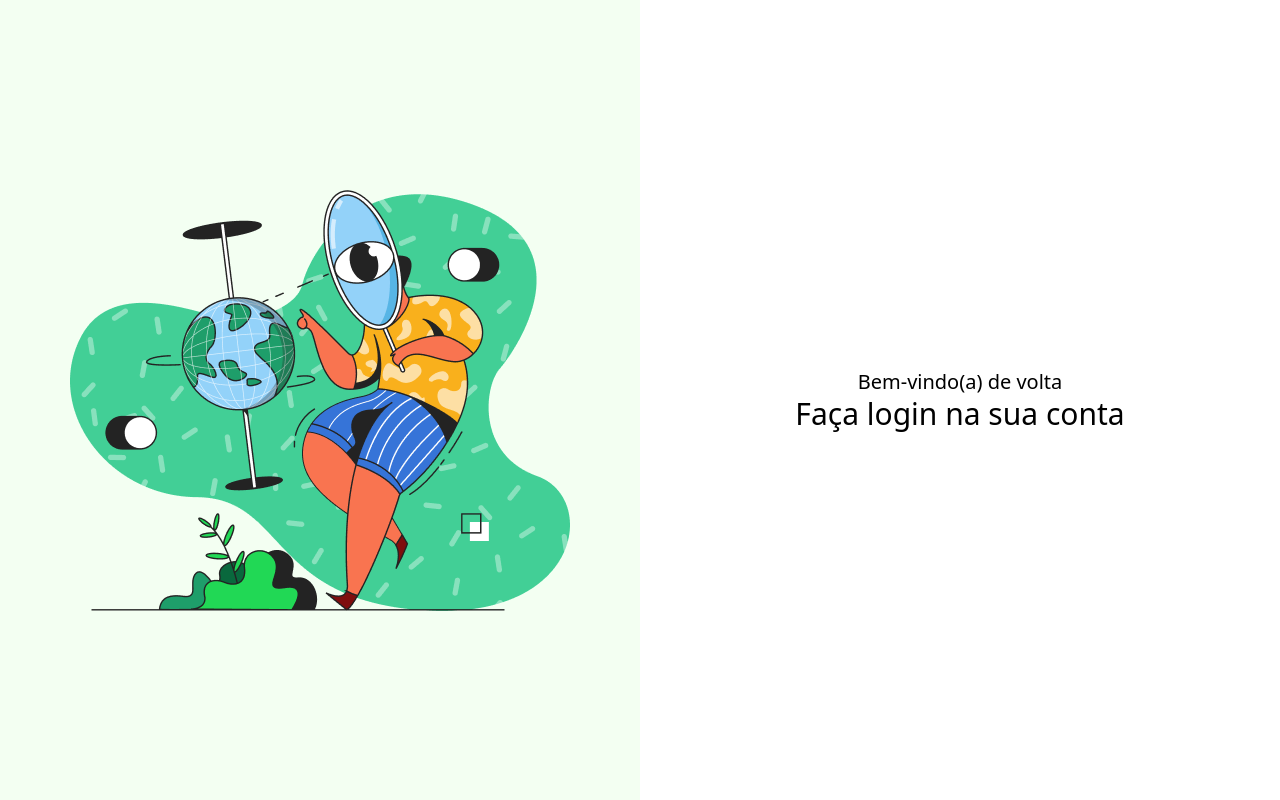
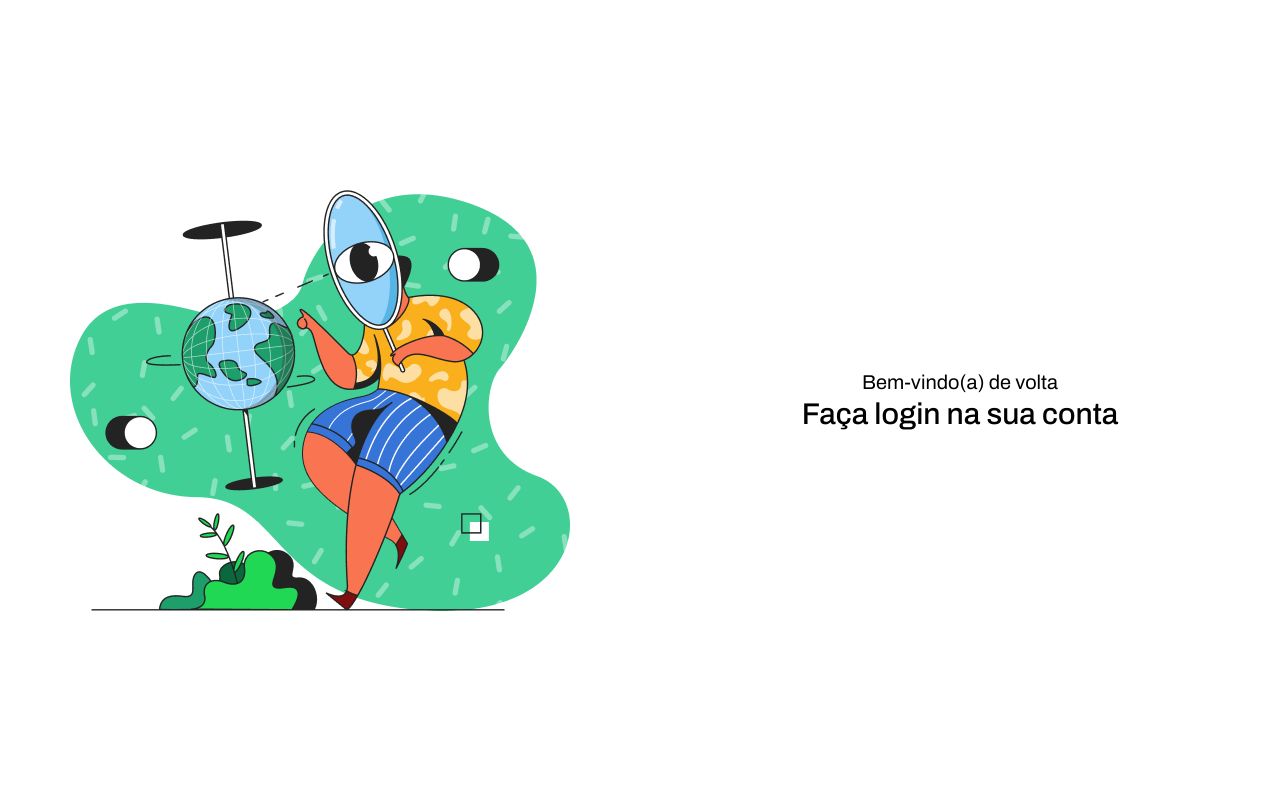
Before and after one commit to lucasrodriguescunha/login-codelab, a Next.js app: page / in a window 1280 px wide. Built offline with nearby package versions, Linux system fonts and the light colour scheme.

Commit message:
feat: update global styles to include custom font for body

```diff
--- a/app/globals.css
+++ b/app/globals.css
@@ -6,12 +6,16 @@
     box-sizing: border-box;
 }
 
-:root {
-    --primary-color: #1E9E6A;
-    --secondary-color: #F3FFF2;
-    --dark-color-10: #1A202C;
-    --dark-color-20: #656769;
-    --dark-color-30: #E8E8E8;
-    --dark-color-40: #F7FAFC;
-    --color-white: #FFFFFF;
+body {
+    font-family: var(--font-archivo), sans-serif;
 }
+
+/*@theme inline {*/
+/*    --primary-color: #1E9E6A;*/
+/*    --secondary-color: #F3FFF2;*/
+/*    --dark-color-10: #1A202C;*/
+/*    --dark-color-20: #656769;*/
+/*    --dark-color-30: #E8E8E8;*/
+/*    --dark-color-40: #F7FAFC;*/
+/*    --color-white: #FFFFFF;*/
+/*}*/
```
